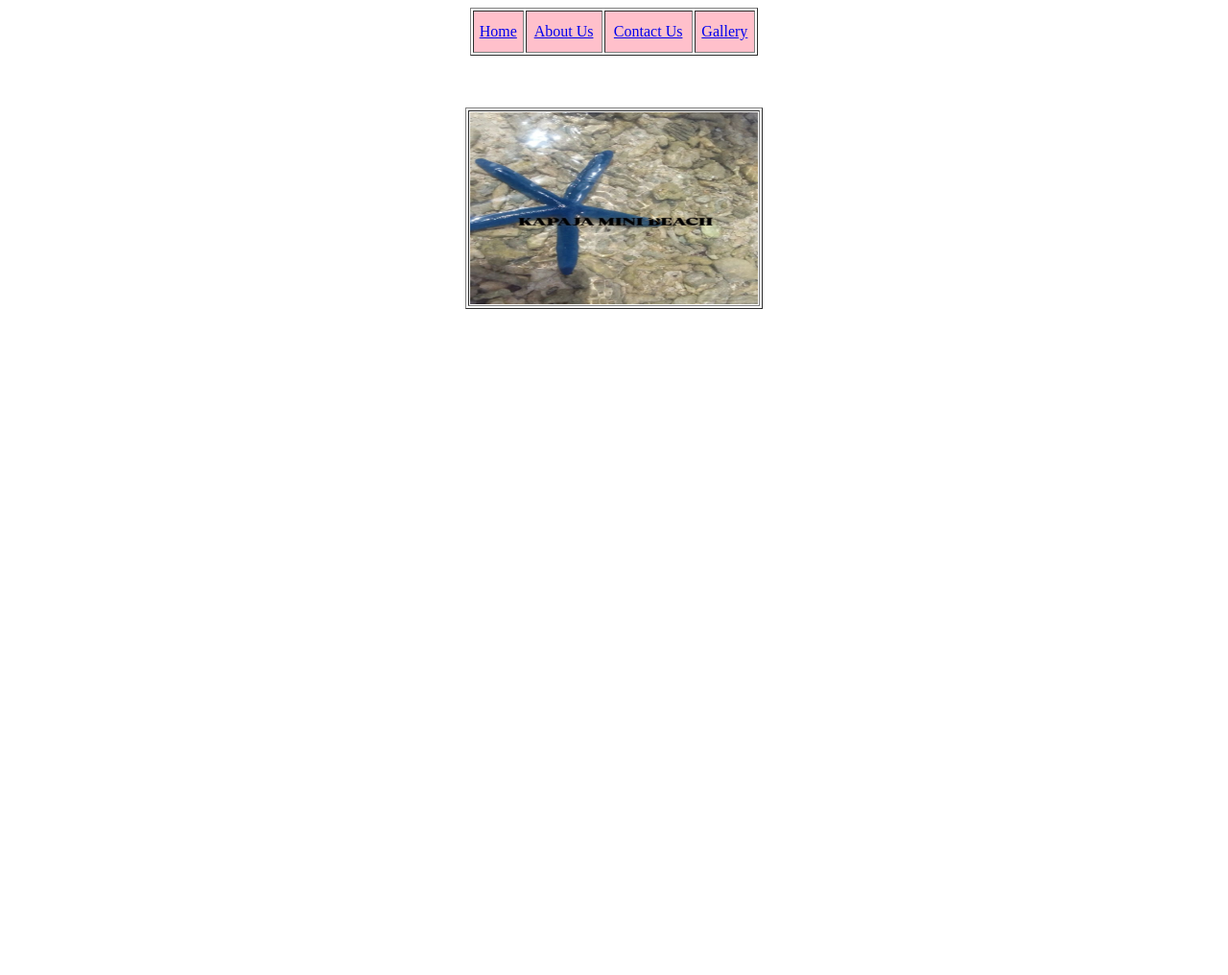
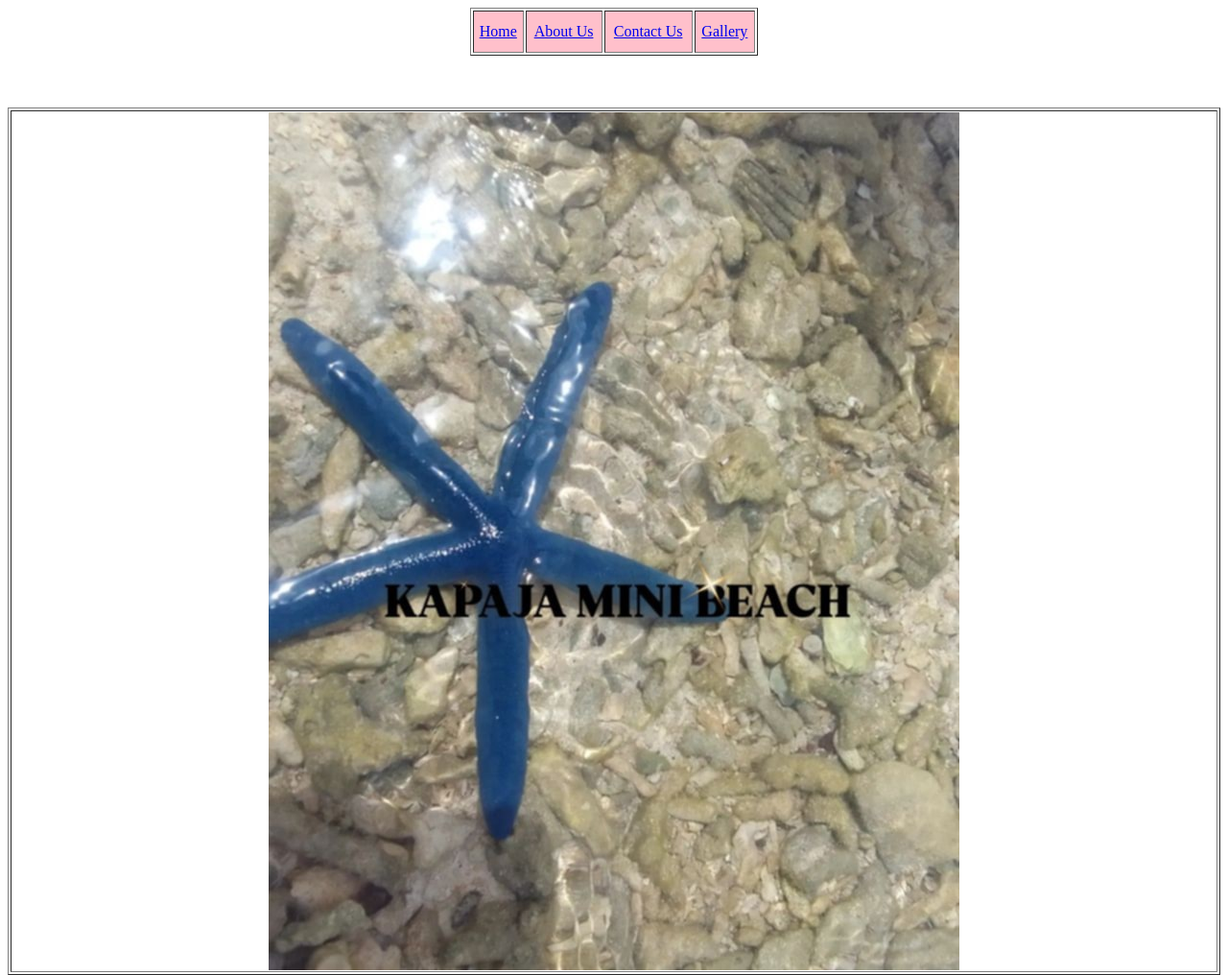
Before and after one commit to Xeto69/MyProject2, a plain HTML site: page index.html in a window 1280 px wide. Shown: the whole page at 96% size. Before the commit the page ends 800 px from the top, so only its background shows below. Drawn offline with Linux system fonts and the light colour scheme.

Commit message:
Update index.html

```diff
--- a/index.html
+++ b/index.html
@@ -20,10 +20,10 @@
 <br><br><br>
 
 <!-- Image Table -->
-<table align="center" border="1" width="100" height="100">
+<table align="center" border="1" width="100%" height="auto">
 <tr>
     <td align="center">
-        <img src="star.jpeg" width="300" height="200" alt="Star Image">
+        <img src="star.jpeg" class="full-width-image" alt="Star Image">
     </td>
 </tr>
 </table>
```
